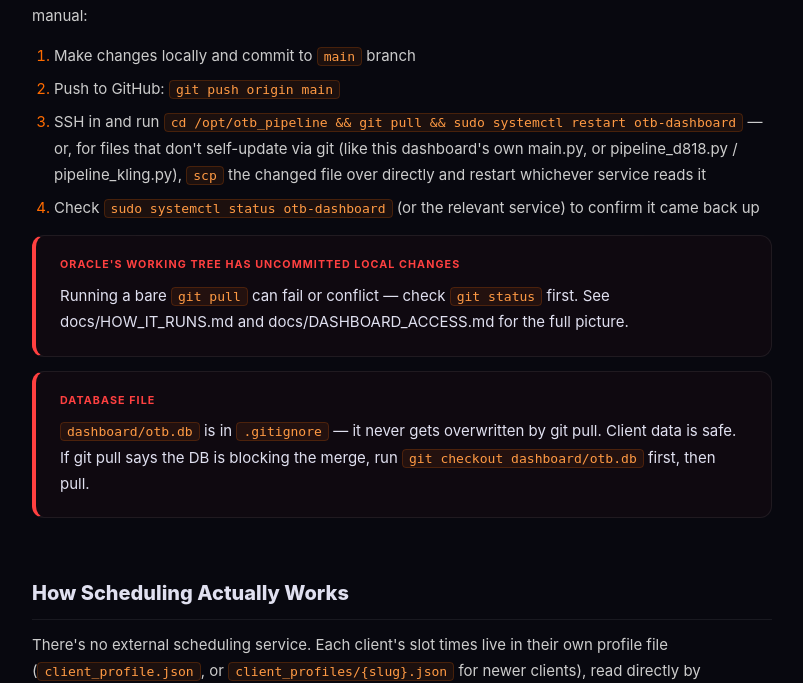
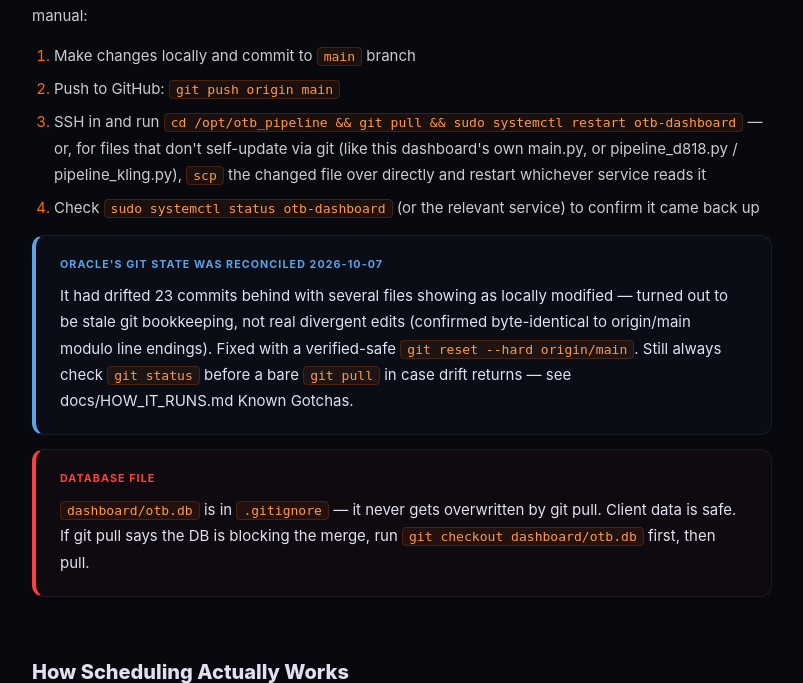
Before and after one commit to Daddyoba12/OTBPipeline, a FastAPI app: template dashboard/templates/admin_guide.html in a window 1280 px wide. Shown: the part 3717-4400 px from the top of the page, without its empty margins (373-1176 px from the left). Run offline with FastAPI, Linux system fonts and the light colour scheme; the template is opened without the code that fills it, so the values that code supplies are empty.

Commit message:
Reconcile Oracle's diverged git state; remove stale credential debris
Oracle's git HEAD was 23 commits behind origin/main, with config.py and
7 scripts/*.py files showing as locally modified. Diffed every one
against origin/main before touching anything (-b to ignore line
endings): all were byte-identical — this was stale git bookkeeping
from files having been scp-deployed without ever updating Oracle's git
ref, not real divergent work. git reset --hard origin/main resolved it
in one shot, verified safe beforehand, verified dashboard/commander
still healthy after.

Also found and removed while cleaning up the remaining untracked
files: scripts_scripts_DEBRIS_safe_to_delete/ — unreferenced anywhere
in the codebase, but containing live credential files
(youtube_credentials.json, youtube_token.json, youtube_token_d818.json,
social_credentials.json) sitting exposed in a folder literally named
for deletion — and scripts/user_clip_log.json, a stray file with a
hardcoded Windows path that was never going to be useful on Oracle.

Separately: dashboard/otb.db was found tracked by git (a live runtime
database shouldn't be) — untracked it in an earlier commit today, now
also gitignoring blog/pending/ (runtime-generated blog drafts).

Updated the docs that warned about the now-resolved divergence.

Co-Authored-By: Claude Sonnet 5 <noreply@anthropic.com>

```diff
--- a/dashboard/templates/admin_guide.html
+++ b/dashboard/templates/admin_guide.html
@@ -238,9 +238,9 @@ sudo systemctl restart otb-dashboard</pre>
     <li>SSH in and run <code>cd /opt/otb_pipeline && git pull && sudo systemctl restart otb-dashboard</code> — or, for files that don't self-update via git (like this dashboard's own main.py, or pipeline_d818.py / pipeline_kling.py), <code>scp</code> the changed file over directly and restart whichever service reads it</li>
     <li>Check <code>sudo systemctl status otb-dashboard</code> (or the relevant service) to confirm it came back up</li>
   </ol>
-  <div class="card warn">
-    <div class="card-label">Oracle's working tree has uncommitted local changes</div>
-    Running a bare <code>git pull</code> can fail or conflict — check <code>git status</code> first. See docs/HOW_IT_RUNS.md and docs/DASHBOARD_ACCESS.md for the full picture.
+  <div class="card info">
+    <div class="card-label">Oracle's git state was reconciled 2026-10-07</div>
+    It had drifted 23 commits behind with several files showing as locally modified — turned out to be stale git bookkeeping, not real divergent edits (confirmed byte-identical to origin/main modulo line endings). Fixed with a verified-safe <code>git reset --hard origin/main</code>. Still always check <code>git status</code> before a bare <code>git pull</code> in case drift returns — see docs/HOW_IT_RUNS.md Known Gotchas.
   </div>
   <div class="card warn">
     <div class="card-label">Database file</div>
```
Also changed, not shown: docs/HOW_IT_RUNS.md (+6 -4 lines), 1 other file.
